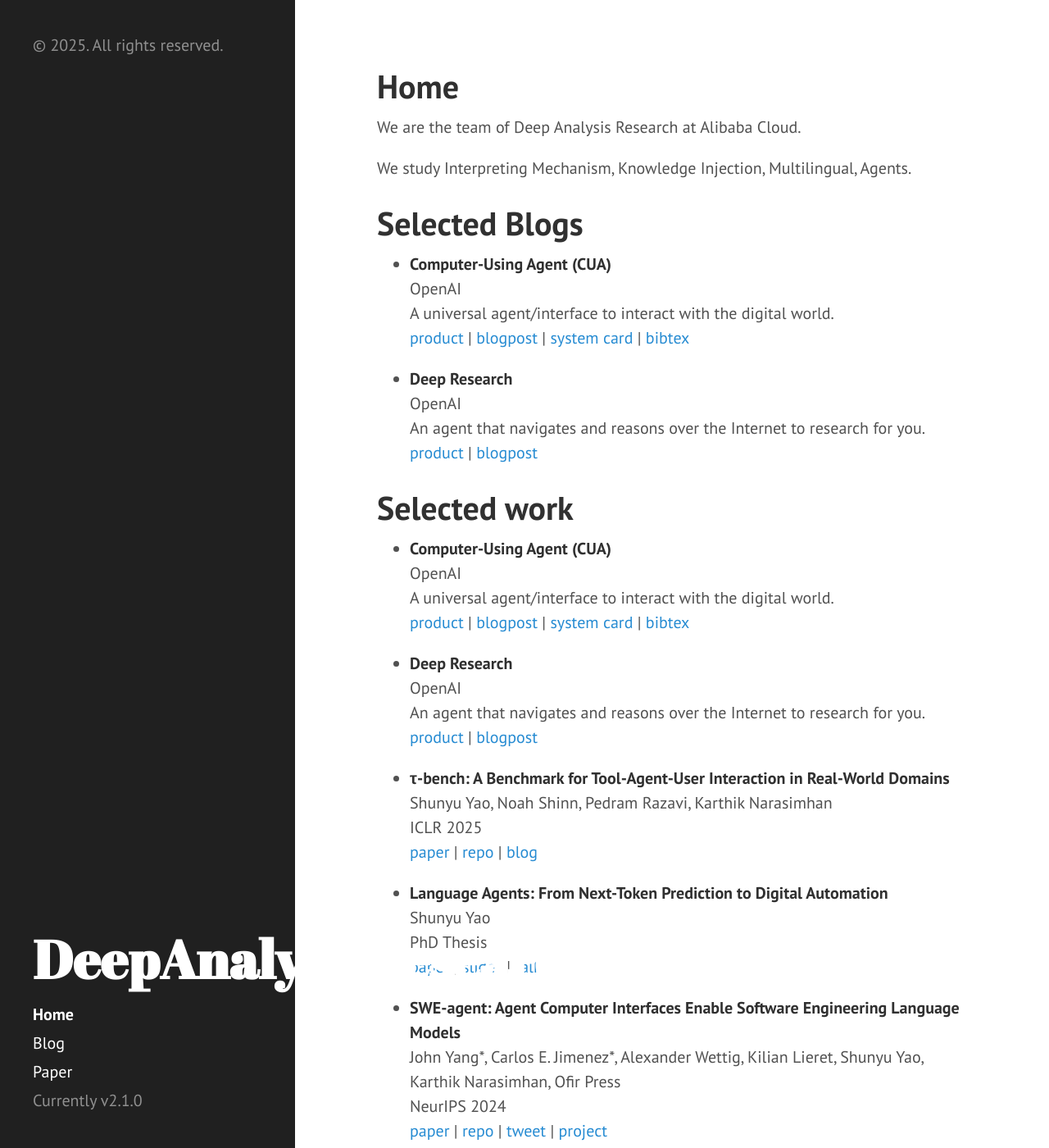
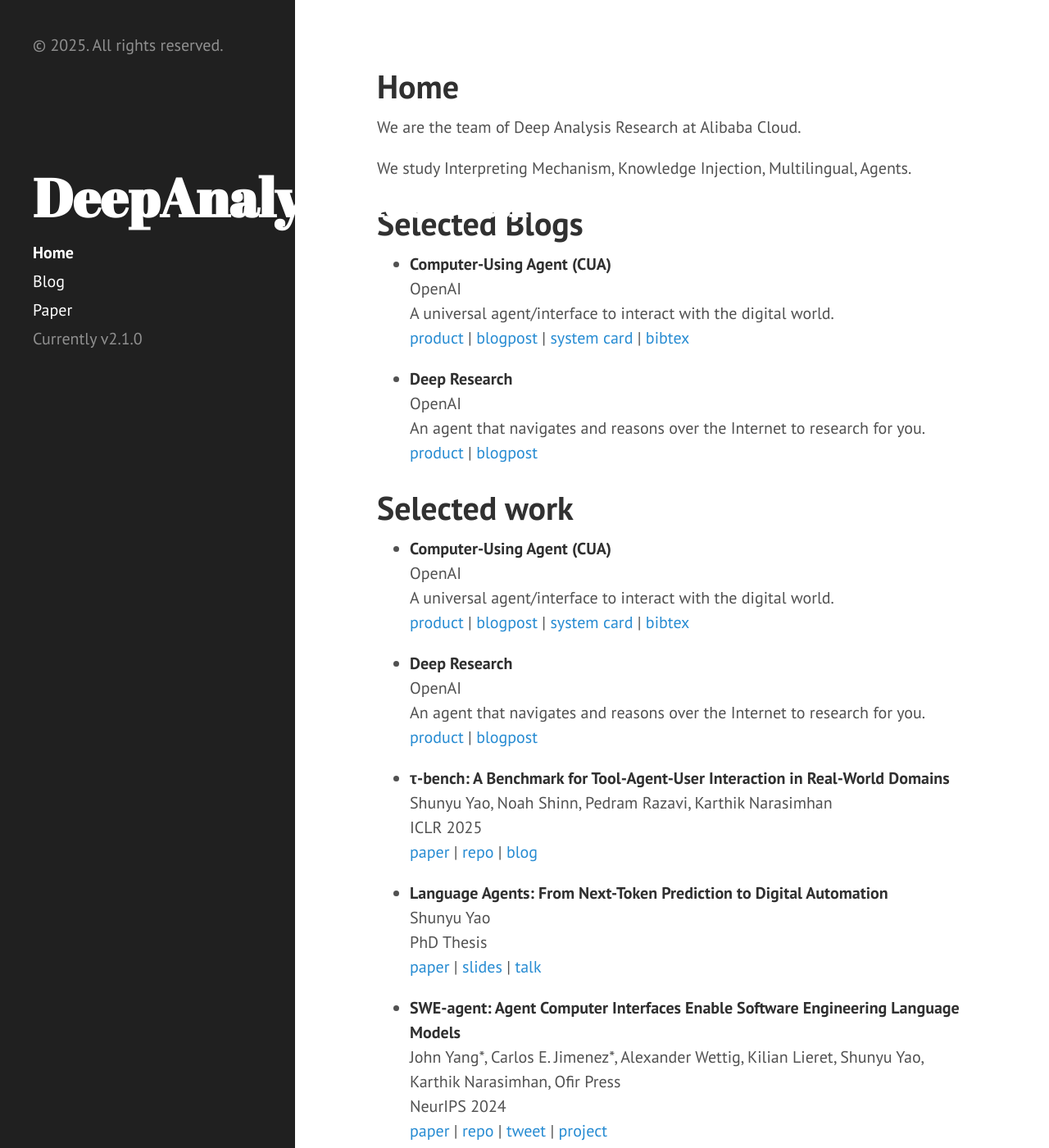
Before and after one commit to snowaner-ustc/snowaner-ustc.github.io, a Jekyll site: the page built from index.md, in a window 1280 px wide and 1400 px high. Shown: the whole window at 82% size. Built offline with Jekyll 4.4.1, drawn with Linux system fonts in a browser that asks for light colours; Markdown is read by kramdown in place of the engine named in the settings.

Commit message:
Update hyde.css
add copyright-sticky, rectify sticky from top not buttom

```diff
--- a/public/css/hyde.css
+++ b/public/css/hyde.css
@@ -107,6 +107,15 @@ a.sidebar-nav-item:focus {
 
 @media (min-width: 48em) {
   .sidebar-sticky {
+    position: absolute;
+    right:  1rem;
+    top:    10rem;
+    left:   1rem;
+  }
+}
+
+@media (min-width: 48em) {
+  .sidebar-copyright-sticky {
     position: absolute;
     right:  1rem;
     bottom: 1rem;
```
